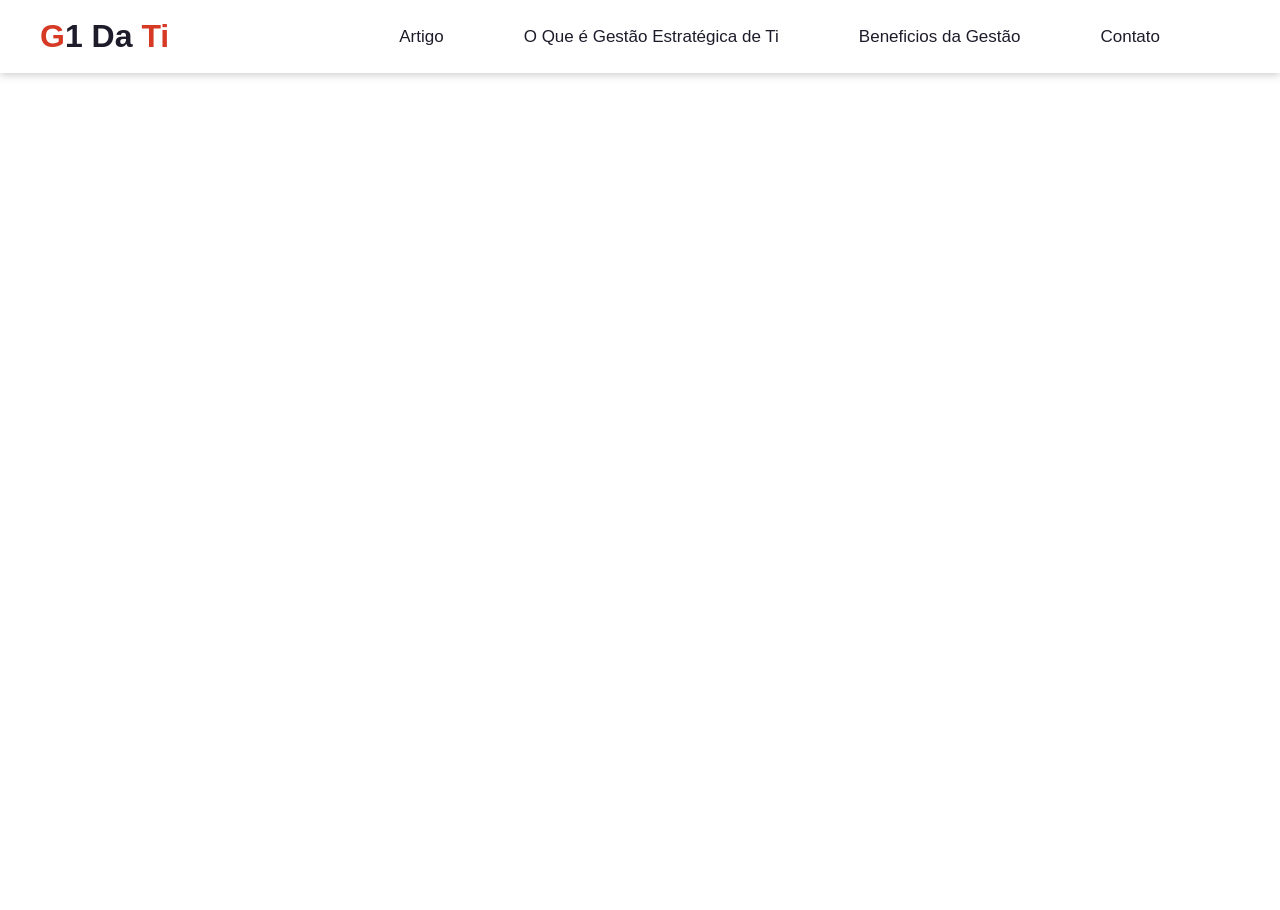
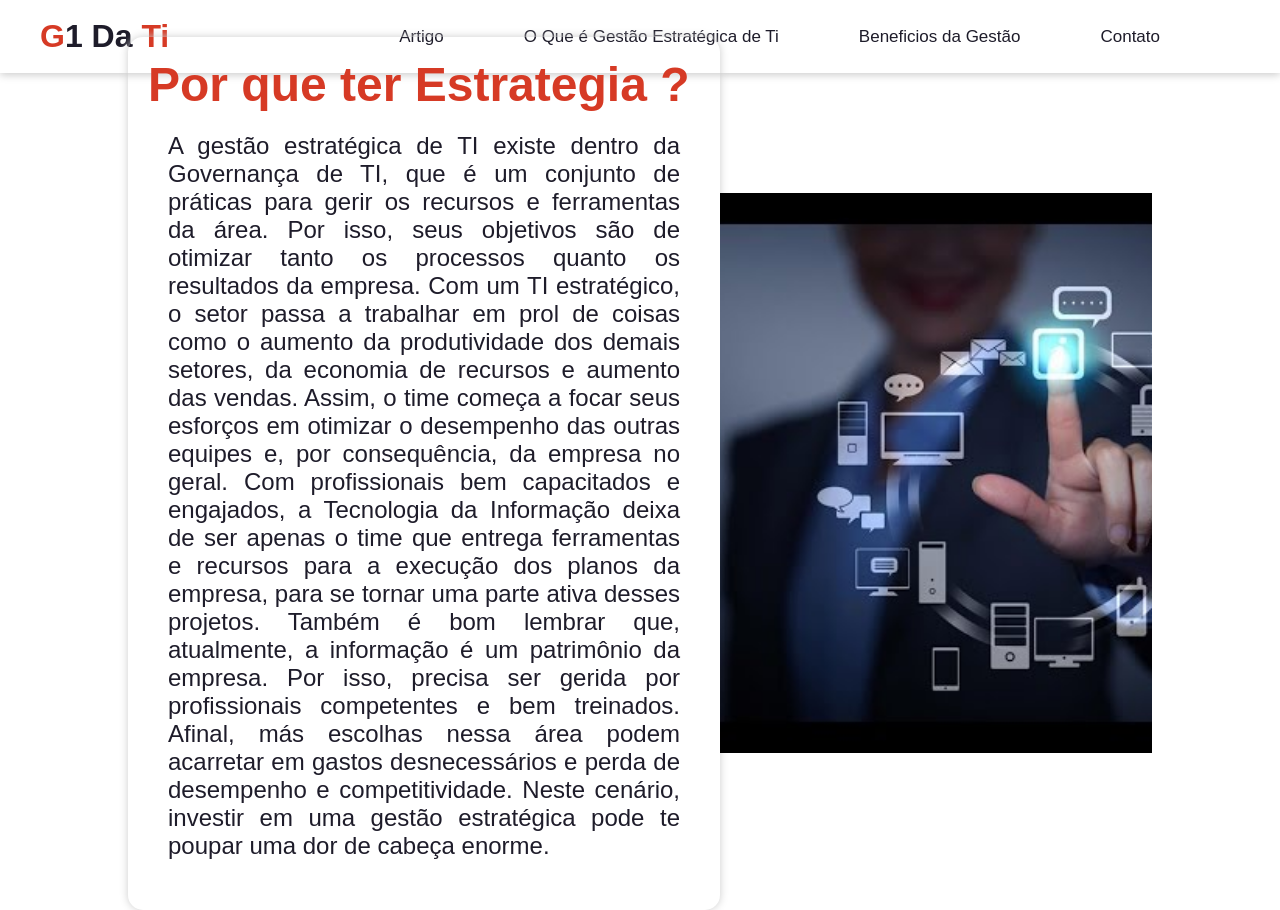
Before and after one commit to germanodrp/G1DaTi-App, a React (Create React App) app: page /gestaoEstrategica in a window 1280 px wide. Before the commit the page ends 800 px from the top, so only its background shows below. Built offline with nearby package versions, Linux system fonts and the light colour scheme.

Commit message:
chore:Progresso de paginas e estilizações

```diff
--- /dev/null
+++ b/src/components/BeneficiosGestao.jsx
@@ -0,0 +1,30 @@
+import React from "react";
+import BeneficiosGestaoTi from "../images/beneficios.jpg";
+
+const BeneficiosGestao = () => {
+    return (
+
+      <section className="home">
+      <div className="home-text">
+          <h1 className="BeneficiosGestao">Porque ter estratégias ?</h1>
+          <h1 className="TextoBeneficiosGestaoInformativo">Ter estratégias de atuação faz com que o setor se torne mais ativo e deixe de ser chamado apenas para resolver eventuais dificuldades com tecnologia. A proatividade permite que o time detecte problemas que a administração não sabe como resolver ou nem sequer notou que existem, e encontre soluções para eles. Além disso, um TI estratégico também traz mais dinamismo para as equipes e otimiza a produtividade do dia a dia de todas as áreas.
+          <br/><br></br>
+          <h1>Beneficios:</h1>
+          <br/><h3 className="Beneficios">✅Acompanhamento do desempenho das equipes de suporte</h3>
+          <br/><h3 className="Beneficios">✅Redução de custos na área de TI</h3>
+          <br/><h3 className="Beneficios">✅Aumento da segurança da informação</h3>
+          <br/><h3 className="Beneficios">✅Atendimento mais eficaz</h3>
+
+</h1>
+
+      </div>
+      <div style={{backgroundImage: `url(${BeneficiosGestaoTi})`}}  className="BeneficiosGestaoImg">
+
+      </div>
+  </section>
+
+
+     );
+}
+
+export default BeneficiosGestao;
--- /dev/null
+++ b/src/components/GestaoEstrategica.jsx
@@ -0,0 +1,27 @@
+import ImageTi from '../images/fotoArtigo.jpg'
+import React from 'react';
+
+
+const gestaoEstrategicaTi = () => {
+    return (
+
+      <section className="home">
+      <div className="home-text">
+          <h1 className="textoGestao">Por que ter Estrategia ?</h1>
+          <h1 className="textoGestaoInformativo">A gestão estratégica de TI existe dentro da Governança de TI, que é um conjunto de práticas para gerir os recursos e ferramentas da área. Por isso, seus objetivos são de otimizar tanto os processos quanto os resultados da empresa.
+Com um TI estratégico, o setor passa a trabalhar em prol de coisas como o aumento da produtividade dos demais setores, da economia de recursos e aumento das vendas. Assim, o time começa a focar seus esforços em otimizar o desempenho das outras equipes e, por consequência, da empresa no geral.
+Com profissionais bem capacitados e engajados, a Tecnologia da Informação deixa de ser apenas o time que entrega ferramentas e recursos para a execução dos planos da empresa, para se tornar uma parte ativa desses projetos.
+Também é bom lembrar que, atualmente, a informação é um patrimônio da empresa. Por isso, precisa ser gerida por profissionais competentes e bem treinados. Afinal, más escolhas nessa área podem acarretar em gastos desnecessários e perda de desempenho e competitividade. Neste cenário, investir em uma gestão estratégica pode te poupar uma dor de cabeça enorme.
+</h1>
+
+      </div>
+      <div style={{backgroundImage: `url(${ImageTi})`}}  className="GestaoEstrategicaImg">
+
+      </div>
+  </section>
+
+
+     );
+}
+
+export default gestaoEstrategicaTi;
--- a/src/components/barraDeTarefas.jsx
+++ b/src/components/barraDeTarefas.jsx
@@ -3,19 +3,19 @@ import { Link } from 'react-router-dom';
 
 const BarraDeTarefas = () => {
     return (
-        <nav class="navigation">
-            <a href="/paginaInicial" class="logo">G<span>1</span> <span>Da</span> Ti</a>
-            <ul class="nav-menu">
-                <li class="nav-item"><Link to="/artigo">Artigo </Link></li>
-                <li class="nav-item"><a href="/gestaoEstrategica">O Que é Gestão Estratégica de Ti</a></li>
-                <li class="nav-item"><a href="/beneficios">Beneficios da Gestão </a></li>
-                <li class="nav-item"><a href="html/contatos.html">Contato</a></li>
-                <i class='bx bx-search'></i>
+        <nav className="navigation">
+            <a href="/paginaInicial" className="logo">G<span>1</span> <span>Da</span> Ti</a>
+            <ul className="nav-menu">
+                <li className="nav-item"><Link to="/artigo">Artigo </Link></li>
+                <li className="nav-item"><a href="/gestaoEstrategica">O Que é Gestão Estratégica de Ti</a></li>
+                <li className="nav-item"><a href="/beneficios">Beneficios da Gestão </a></li>
+                <li className="nav-item"><a href="html/contatos.html">Contato</a></li>
+                <i className='bx bx-search'></i>
             </ul>
-            <div class="menu">
-                <span class="bar"></span>
-                <span class="bar"></span>
-                <span class="bar"></span>
+            <div className="menu">
+                <span className="bar"></span>
+                <span className="bar"></span>
+                <span className="bar"></span>
             </div>
         </nav>
      );
--- a/src/components/textoPaginaInicial.jsx
+++ b/src/components/textoPaginaInicial.jsx
@@ -7,11 +7,11 @@ const TextoPaginaInicial = () => {
     return (
 
         <section class="home">
-            <div class="home-text">
+            <div class="homeTextoPaginaInicial">
                 <h4 class="text-h4">Bem Vindo,Ao site de informações de TI.</h4>
                 <h1 class="text-h1">Contém respostas de perguntas frequentes e informações adicionais</h1>
-                <p>aproveite,e fique por dentro !</p>
-                <a href="#" class="home-btn">Visite !</a>
+                <p>aproveite,e fique por dentro ! Faça seu login</p>
+                <a href="#" class="home-btn">Login </a>
             </div>
             <div class="home-img">
                 <img src={Image} alt="Ti"/>
--- a/src/pages/Artigo/index.js
+++ b/src/pages/Artigo/index.js
@@ -2,11 +2,13 @@ import React from 'react';
 
 import BarraDeTarefas from '../../components/barraDeTarefas';
 
+
 function Artigo () {
     return (
         <div>
-        <BarraDeTarefas/>
-        <h1>artigo !!!!!!!</h1>
+         <BarraDeTarefas/>
+
+
         </div>
      );
 };
--- a/src/pages/Beneficios/index.js
+++ b/src/pages/Beneficios/index.js
@@ -1,13 +1,14 @@
 import React from "react";
 
 import BarraDeTarefas from "../../components/barraDeTarefas";
+import BeneficiosGestao from "../../components/BeneficiosGestao";
 
 function Beneficios () {
     return (
 
         <div>
         < BarraDeTarefas/>
-        <h1>beneficios</h1>
+        <BeneficiosGestao/>
         </div>
      );
 };
--- a/src/pages/GestaoEstrategica/index.js
+++ b/src/pages/GestaoEstrategica/index.js
@@ -1,14 +1,14 @@
 import React from "react";
 
 import BarraDeTarefas from "../../components/barraDeTarefas";
-import TextoPaginaInicial from "../../components/textoPaginaInicial";
+import GestaoEstrategicaPg from '../../components/GestaoEstrategica.jsx';
 
 function GestaoEstrategica () {
     return (
         <div>
          <BarraDeTarefas/>
+         <GestaoEstrategicaPg/>
 
-        <h1>GestaoEstrategicansabuinfnajkabnhabdhab</h1>
 
         </div>
 
--- a/src/styles/style.css
+++ b/src/styles/style.css
@@ -25,7 +25,7 @@ body{
     width: 100%;
     background: var(--white);
     transition: all 0.5s;
-    position: fixed;
+     /* position: fixed;  */
 }
 .navigation .logo{
     color: var(--red);
@@ -57,6 +57,55 @@ body{
     cursor: pointer;
     display: none;
 }
+.textoGestao{
+    color: #d63a25;
+     font-size: 3rem;
+
+ }
+.Beneficios{
+    font-weight: bold;
+    font-size: 1.25rem;
+}
+ .BeneficiosGestao{
+    color: #d63a25;
+     font-size: 3rem;
+ }
+
+ .TextoBeneficiosGestaoInformativo{
+    font-family: Arial, Helvetica, sans-serif;
+    background: none;
+   font-size: 1.5rem;
+   font-weight: normal;
+   padding: 20px;
+   text-align: justify;
+ }
+ .textoGestaoInformativo{
+    font-family: Arial, Helvetica, sans-serif;
+    background: none;
+   font-size: 1.5rem;
+   font-weight: normal;
+   padding: 20px;
+   text-align: justify;
+
+ }
+
+ .BeneficiosGestaoImg{
+
+    height: 60%;
+    width: 45%;
+    background-size: cover;
+    background-position: center;
+    background-repeat: no-repeat;
+ }
+ .GestaoEstrategicaImg{
+
+    height: 70%;
+    width: 50%;
+    background-size: cover;
+    background-position: center;
+    background-repeat: no-repeat;
+ }
+
 .menu .bar{
     display: block;
     width: 28px;
@@ -77,21 +126,38 @@ body{
     align-items: center;
     justify-content: space-between;
     padding: 0px 10%;
+
+
 }
 .home-text{
     max-width: 37rem;
+    box-shadow: #ccc 0px 0px 9px;
+    border-radius: 15px;
+    padding-left: 20px;
+    padding-right: 20px;
+    padding-top: 20px;
+    padding-bottom: 30px;
+
 }
-.home-text .text-h4{
+.homeTextoPaginaInicial{
+    max-width: 37rem;
+    border-radius: 15px;
+    padding-left: 20px;
+    padding-right: 20px;
+    padding-top: 20px;
+    padding-bottom: 30px;
+}
+.homeTextoPaginaInicial .text-h4{
     font-size: 1.5rem;
     color: var(--red);
     margin-bottom: 1rem;
 }
-.home-text .text-h1{
+.homeTextoPaginaInicial .text-h1{
     font-size: 4rem;
     margin-bottom: 1rem;
     line-height: 4rem;
 }
-.home-text p{
+.homeTextoPaginaInicial p{
     margin-bottom: 4rem;
 }
 .home-btn{
@@ -153,9 +219,11 @@ body{
     .home .text-h4{
         font-size: 15px;
     }
+
     .home .text-h1{
         font-size: 2.5rem;
         line-height: 3rem;
+
     }
     .home p{
         font-size: 15px;
```
Also changed, not shown: src/images/beneficios.jpg (added), src/images/fotoArtigo.jpg (added).
